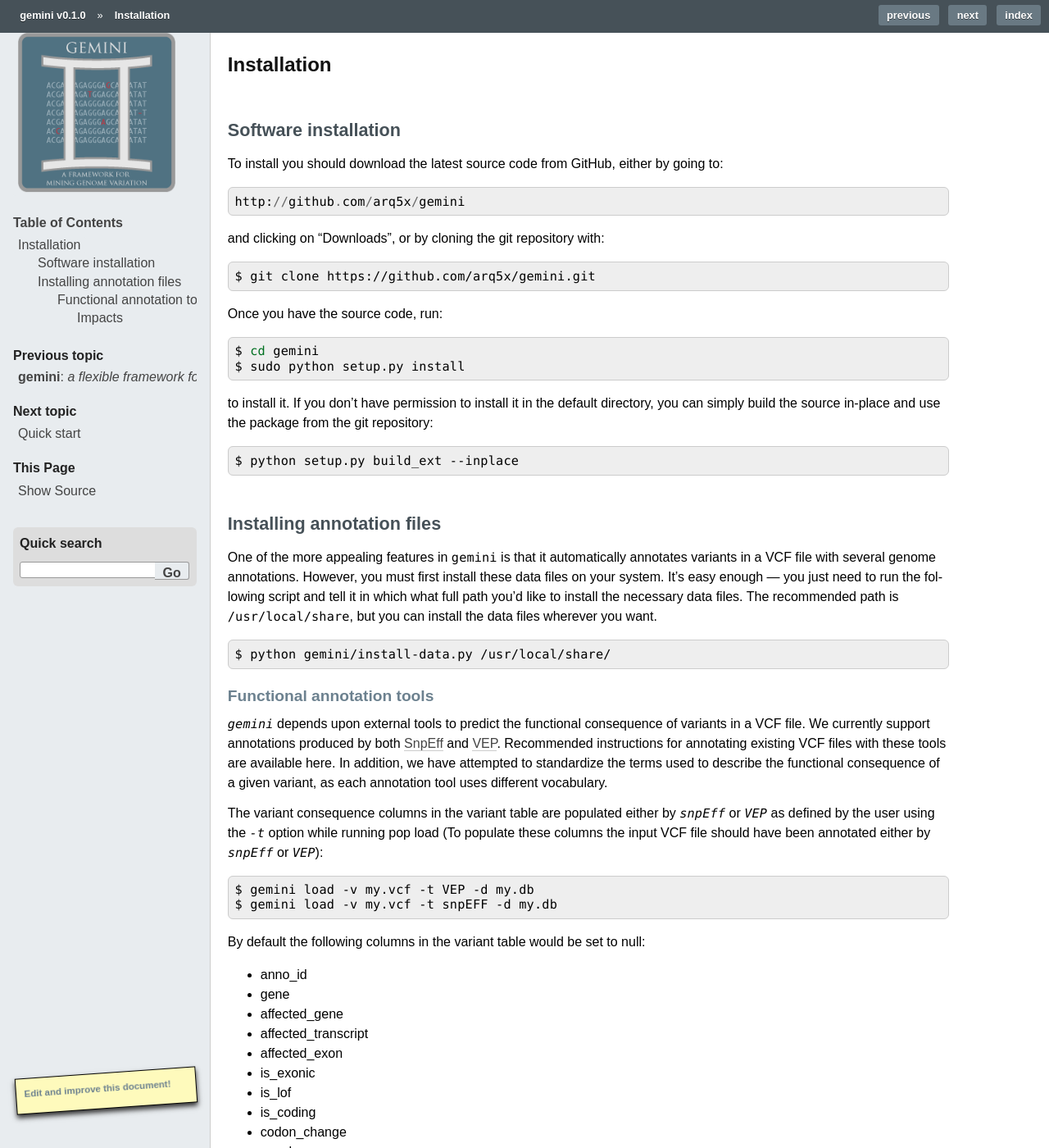
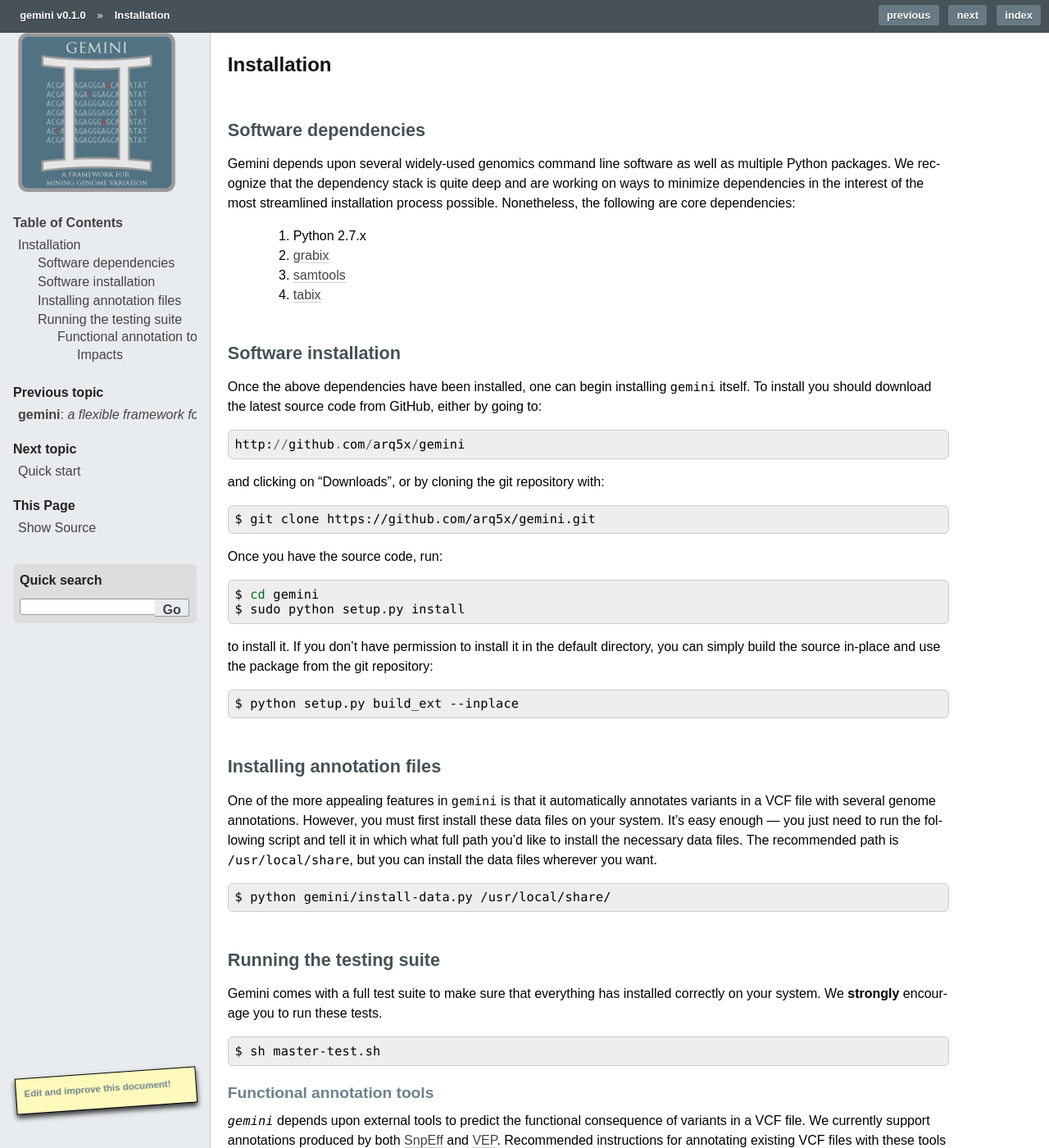
Before and after one commit to arq5x/gemini, a Sphinx documentation site: the page built from docs/content/installation.rst, in a window 1280 px wide and 1400 px high. Shown: the whole window at 82% size. Built offline with Sphinx 7.4.7, drawn with Linux system fonts in a browser that asks for light colours; formulas are drawn with MathJax 3; pages that are not in the unit, such as notebooks, are missing from menus; comment, search, counter and statistics services are not loaded.

Commit message:
add SW dependencies

```diff
--- a/docs/content/installation.rst
+++ b/docs/content/installation.rst
@@ -3,9 +3,26 @@ Installation
 ############
 
 
+Software dependencies
+=====================
+Gemini depends upon several widely-used genomics command line software as well
+as multiple Python packages.  We recognize that the dependency stack is quite
+deep and are working on ways to minimize dependencies in the interest of the
+most streamlined installation process possible.  Nonetheless, the following are
+core dependencies:
+
+    1. Python 2.7.x
+    2. `grabix <https://github.com/arq5x/grabix>`_
+    3. `samtools <http://sourceforge.net/projects/samtools/files/>`_
+    4. `tabix <http://sourceforge.net/projects/samtools/files/>`_
+
+
+
 Software installation
 =====================
-To install you should download the latest source code from GitHub, either by going to::
+Once the above dependencies have been installed, one can begin installing
+``gemini`` itself. To install you should download the latest source code from
+GitHub, either by going to::
 
     http://github.com/arq5x/gemini
 
@@ -44,6 +61,15 @@ you'd like to install the necessary data files. The recommended path is
 
     $ python gemini/install-data.py /usr/local/share/
 
+
+Running the testing suite
+===========================
+Gemini comes with a full test suite to make sure that everything has installed
+correctly on your system.  We **strongly** encourage you to run these tests.
+
+.. code-block:: bash
+
+    $ sh master-test.sh
 
 
 ---------------------------
```
